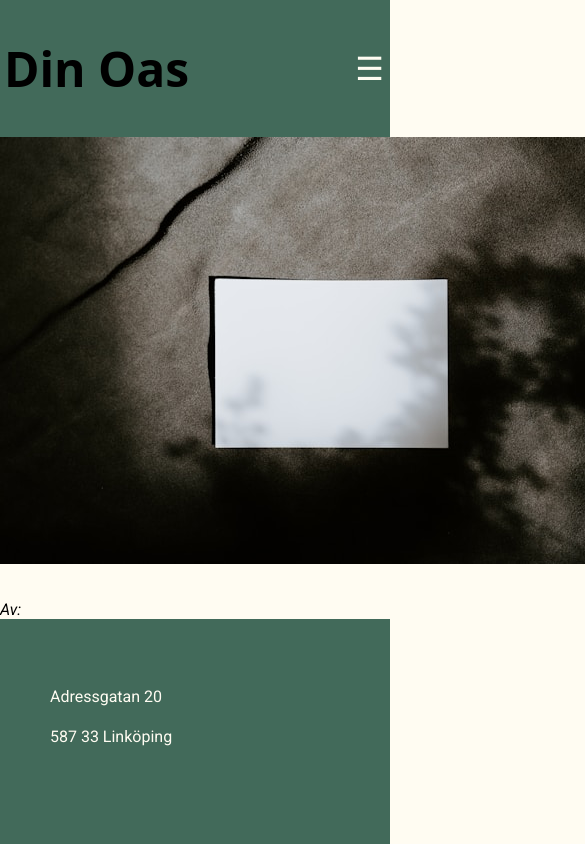
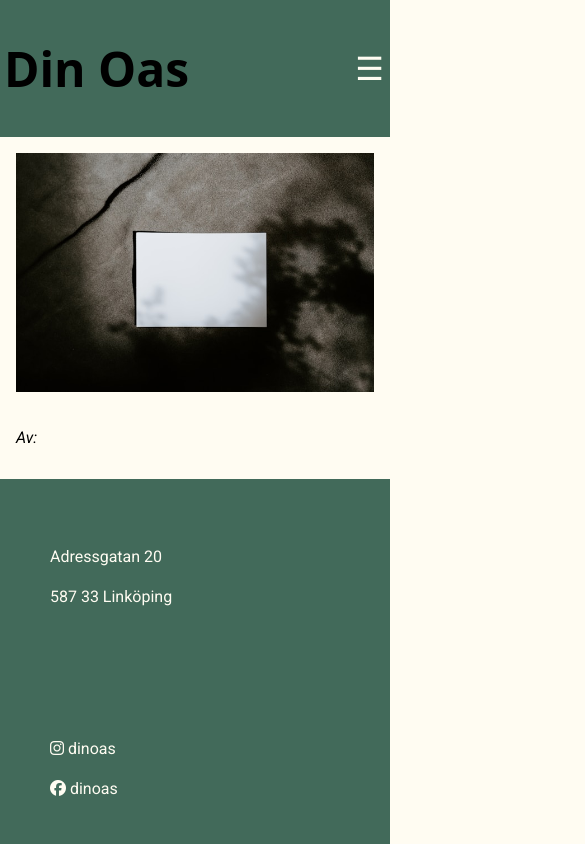
Before and after one commit to stinaRamona/dinoas_frontend, a React (Vite) app: page /news/1 in a window 390 px wide. Shown: the top 844 px of the page, 585 px wide, since content can reach past the window. Built offline with nearby package versions, Linux system fonts and the light colour scheme; no server answers; a web font is replaced by a local one.

Commit message:
single page responsiv

```diff
--- a/src/css/SinglePageStyle.css
+++ b/src/css/SinglePageStyle.css
@@ -2,13 +2,38 @@
     width: 100%;
     max-width: 800px;
     margin: 0 auto;
+    box-sizing: border-box;
 }
 
 #singleImgContainer {
-    width: 100%;
-    max-width: fit-content;
+    max-width: 100%;
+    margin: 0 auto;
+    text-align: center;
+}
+
+#singleImgContainer img {
+    max-width: 100%;
+    height: auto;
 }
 
 #singleItemContent {
     max-width: 37em;
+    margin: 1rem auto;
+    line-height: 1.6;
 }
+
+@media (max-width: 900px) {
+    #singleArticleContainer {
+       padding: 1rem;
+    }
+
+    #singleImgContainer img {
+        max-width: 100%;
+        height: auto;
+    }
+
+    #singleItemContent {
+        font-size: 0.9rem;
+        line-height: 1.5;
+    }
+}
--- a/src/pages/NewsSingle.tsx
+++ b/src/pages/NewsSingle.tsx
@@ -51,6 +51,7 @@ function NewsSingle() {
     <>
       <main>
         <div id="singleArticleContainer">
+          <div id="singleImgContainer">
             {
               newsInfo.news_picture ? (
                 <img src={`http://localhost:3000${newsInfo.news_picture}`} alt="nyhetsbild"/>
@@ -58,6 +59,8 @@ function NewsSingle() {
                 <img src={placeholder} alt="placeholder" />
               )
             }
+          </div>
+
           <h1>{newsInfo.news_title}</h1>
           <em>Av: {newsInfo.author}</em>
           <article id="singleItemContent">{newsInfo.news_content}</article>
--- a/src/pages/PortfolioSingle.tsx
+++ b/src/pages/PortfolioSingle.tsx
@@ -48,6 +48,7 @@ const PortfolioSingle = () => {
         <>
         <main>
           <div id="singleArticleContainer">
+            <div id="#singleImgContainer">
               {
                 portfolioInfo.project_picture ? (
                     <img src={`http://localhost:3000${portfolioInfo.project_picture}`} alt="nyhetsbild"/>
@@ -55,6 +56,8 @@ const PortfolioSingle = () => {
                     <img src={placeholder} alt="placeholder" />
                 )
               }
+            </div>
+
             <h1>{portfolioInfo.project_name}</h1>
             <article id="singleItemContent">{portfolioInfo.project_description}</article>
           </div>
--- a/src/pages/ServiceSingle.tsx
+++ b/src/pages/ServiceSingle.tsx
@@ -48,6 +48,7 @@ const ServiceSingle = () => {
     <>
     <main>
       <div id="singleArticleContainer">
+        <div id="singleImgContainer">
             {
               serviceInfo.service_picture ? (
                 <img src={`http://localhost:3000${serviceInfo.service_picture}`} alt="nyhetsbild"/>
@@ -55,6 +56,8 @@ const ServiceSingle = () => {
                 <img src={placeholder} alt="placeholder" />
               )
             }
+        </div>
+
         <h1>{serviceInfo.service_name}</h1>
         <article id="singleItemContent">{serviceInfo.service_description}</article>
 
```
Lines whose indentation alone changed are shown as unchanged.
